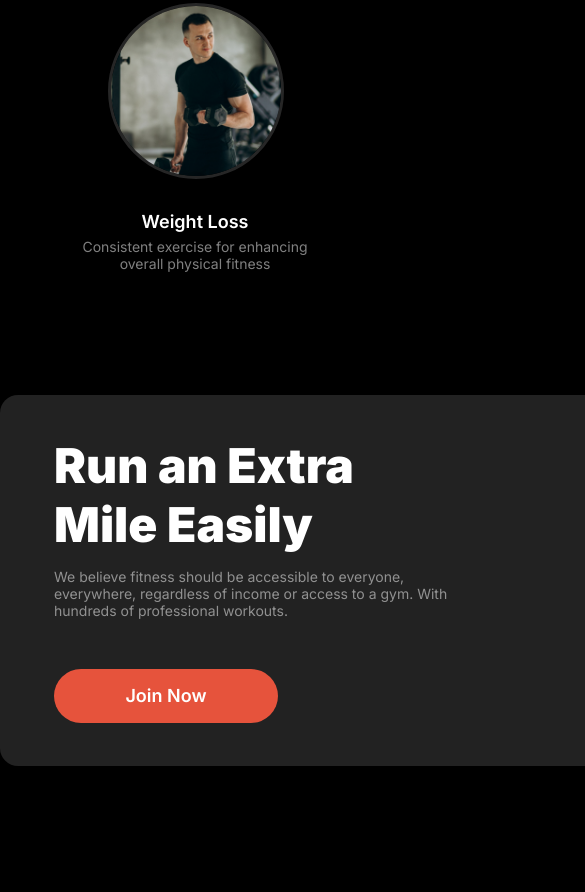
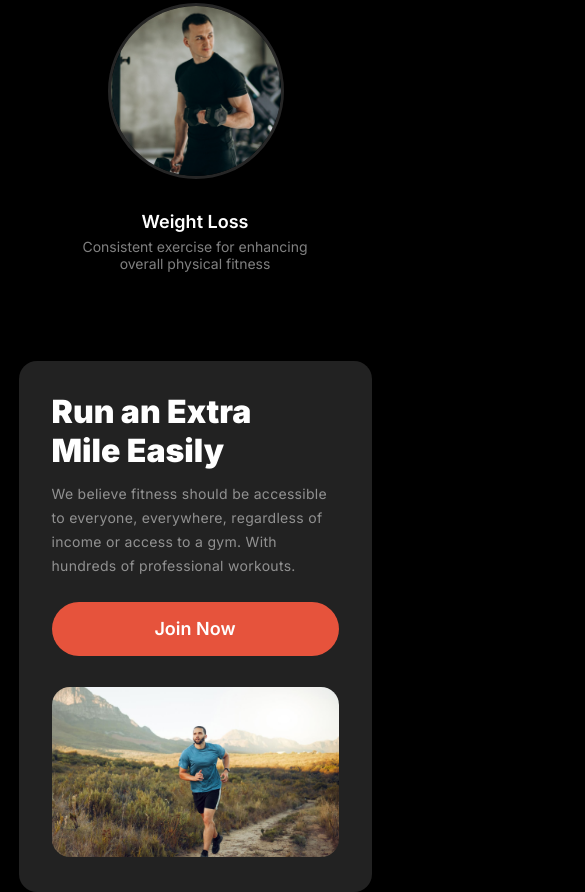
Before and after one commit to NureAlam68/assignment-2, a plain HTML site: page index.html in a window 390 px wide. Shown: the part 2249-3141 px from the top of the page, 585 px wide, since content can reach past the window. Before the commit the page ends 3015 px from the top, so only its background shows below. Drawn offline with Linux system fonts and the light colour scheme; a web font is replaced by a local one.

Commit message:
responsive extra mile section

```diff
--- a/styles/style.css
+++ b/styles/style.css
@@ -381,8 +381,8 @@ nav h3 {
     width: 100%;
     height: 100%;
     border-radius: 18px;
-    Object-fit: none ;
-    Object-position: 66% 33% ;
+    Object-fit: none;
+    Object-position: 66% 33%;
 }
 
 
@@ -526,4 +526,53 @@ nav h3 {
     .habit-card p {
         width: 231px;
     }
+
+    .extra-mile {
+        flex-direction: column;
+        width: 353px;
+        height: 531px;
+        margin-top: 66px;
+    }
+
+    .extra-mile-content {
+        width: 287px;
+        height: 264px;
+        margin-top: 31px;
+        margin-left: 33px;
+    }
+
+    .extra-mile-content h1 {
+        height: 76px;
+        font-size: 32px;
+        margin: 0;
+    }
+
+    .extra-mile-content > p {
+        width: 287px;
+        height: 96px;
+        font-size: 14px;
+        line-height: 24px;
+        letter-spacing: 0.3px;
+        margin-top: 14px;
+    }
+
+    .extra-mile-btn {
+        width: 287px;
+        margin-top: 24px;
+    }
+
+    .extra-mile-img {
+        margin-top: 31px;
+        margin-left: 33px;
+        width: 287px;
+        height: 170px;
+        background-image: url("/images/runtwo.png");
+        background-repeat: no-repeat;
+        background-size: cover;
+        border-radius: 18px;
+    }
+
+    .extra-mile-img img {
+        display: none;
+    }
 }
```
Also changed, not shown: images/runtwo.png (added).
